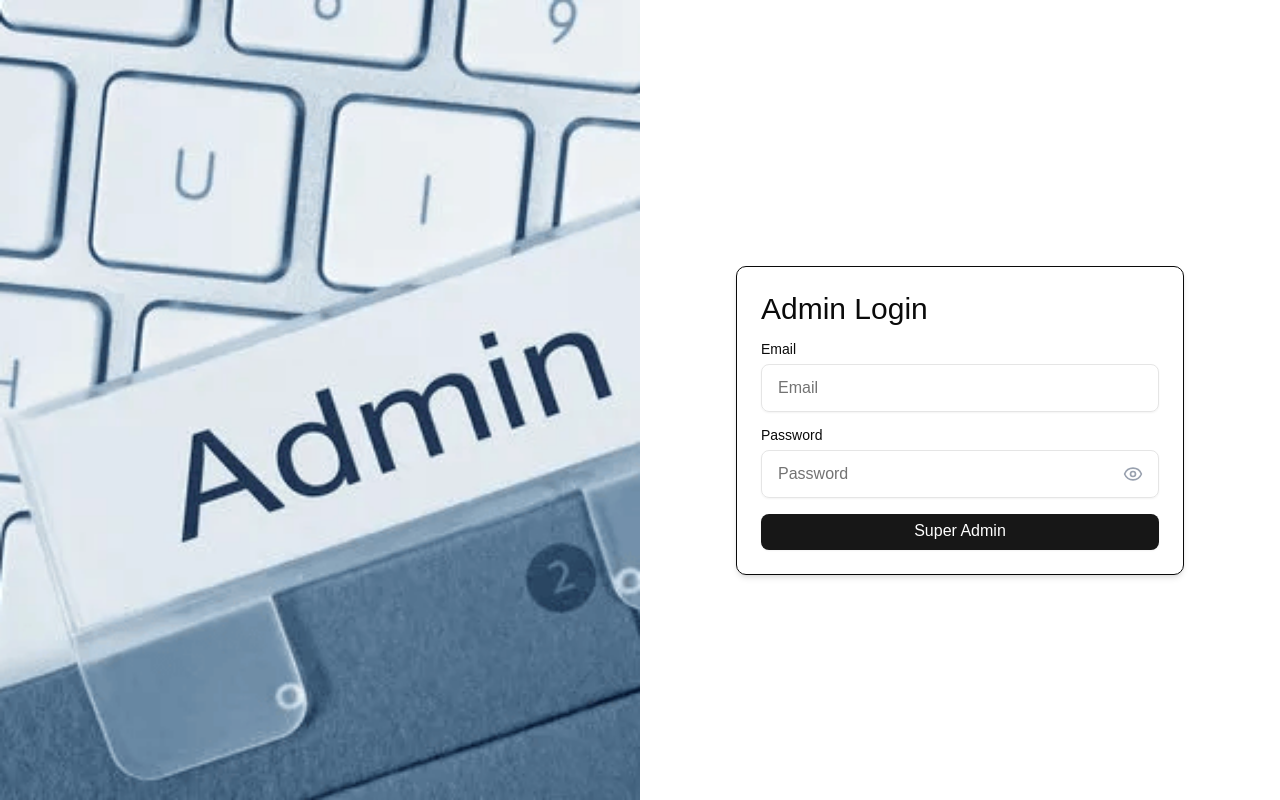
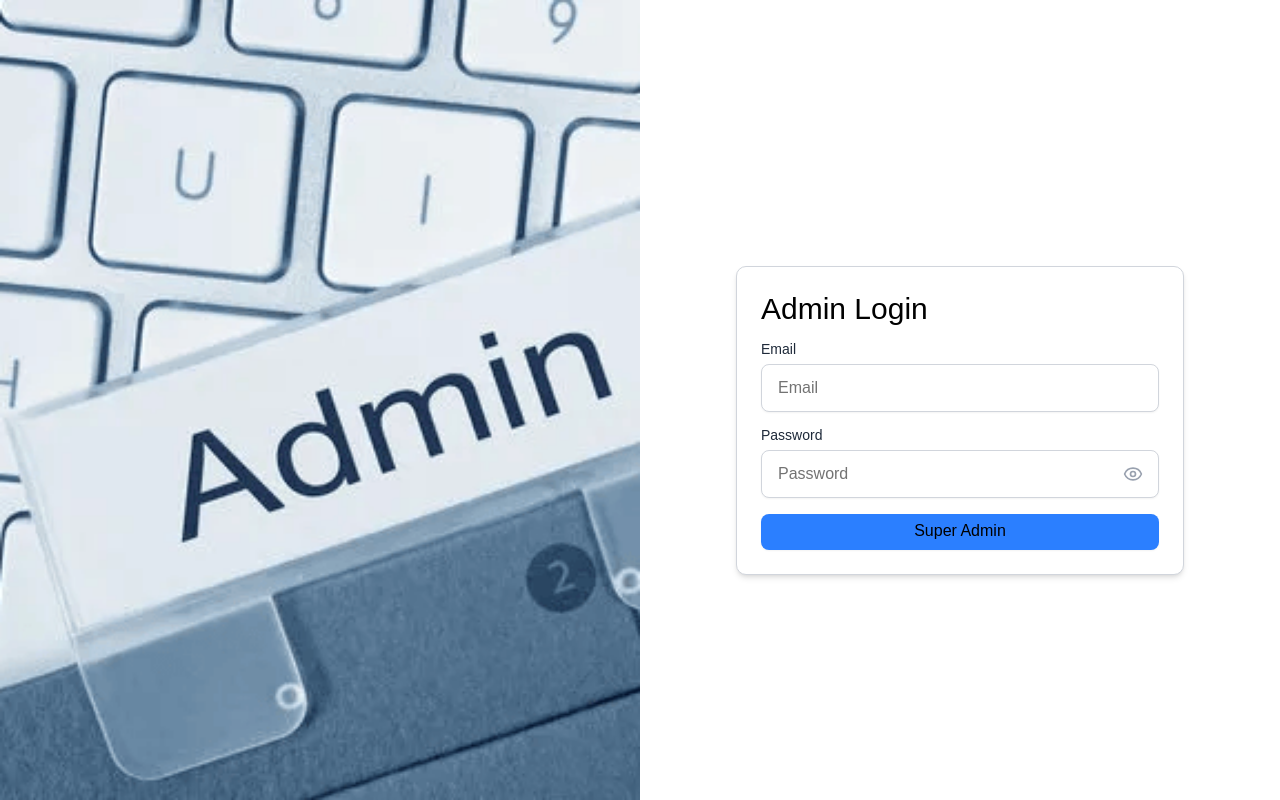
Before and after one commit to MIANSIT/shei-hoise-admin, a Next.js app: page / in a window 1280 px wide. Built offline with nearby package versions, Linux system fonts and the light colour scheme.

Commit message:
:bug: Fix: fixed dark and light

```diff
--- a/src/app/component/auth/Login.tsx
+++ b/src/app/component/auth/Login.tsx
@@ -9,11 +9,13 @@ import {
   LoginFormValues,
   loginSchema,
 } from "@/lib/utils/schemas/auth/login.schema";
+import { useTheme } from "@/lib/context/ThemeContext"; // ✅ import the theme hook
 
 export default function LoginPage() {
   const router = useRouter();
   const { success, error } = useSheiNotification();
   const { isAdminLoggedIn, hydrated, checkAuth } = useAuthStore();
+  const { theme } = useTheme(); // ✅ get the current theme
 
   useEffect(() => {
     const verify = async () => {
@@ -38,20 +40,29 @@ export default function LoginPage() {
 
   if (!hydrated) {
     return (
-      <div className='flex items-center justify-center min-h-screen text-black'>
+      <div
+        className={`flex items-center justify-center min-h-screen ${
+          theme === "dark" ? "text-white" : "text-black"
+        }`}
+      >
         Checking admin authentication...
       </div>
     );
   }
 
   return (
-    <div className='max-w-md mx-auto mt-10 p-6 border rounded-lg shadow-md'>
-      <h1 className='text-3xl font-bold mb-6'>Admin Login</h1>
+    <div
+      className={`max-w-md mx-auto mt-10 p-6 border rounded-lg shadow-md ${
+        theme === "dark" ? "bg-gray-900 text-white border-gray-700" : "bg-white text-black border-gray-300"
+      }`}
+    >
+      <h1 className="text-3xl font-bold mb-6">Admin Login</h1>
       <UserForm<LoginFormValues>
         schema={loginSchema}
         defaultValues={{ email: "", password: "" }}
         onSubmit={handleAdminLogin}
-        submitText='Super Admin'
+        submitText="Super Admin"
+        theme={theme} // ✅ pass the theme from context
       />
     </div>
   );
--- a/src/app/component/common/UserForm.tsx
+++ b/src/app/component/common/UserForm.tsx
@@ -1,6 +1,6 @@
 "use client";
 
-import { Path, useForm } from "react-hook-form";
+import { Path, useForm, SubmitHandler } from "react-hook-form";
 import { Button } from "@/app/component/ui/button";
 import { Input } from "@/app/component/ui/input";
 import { Label } from "@/app/component/ui/label";
@@ -17,39 +17,45 @@ interface UserFormProps<T extends Record<string, unknown>> {
   onSubmit: (values: T) => Promise<void>;
   hiddenFields?: Partial<Record<keyof T, boolean>>;
   footer?: {
-    text?: string; // e.g. "Don't have an account?"
-    linkText?: string; // e.g. "Sign up"
-    linkUrl?: string; // e.g. "/sign-up"
+    text?: string;
+    linkText?: string;
+    linkUrl?: string;
   };
   submitText: string;
+  theme: "light" | "dark";
 }
 
 export function UserForm<T extends Record<string, unknown>>({
-  schema,
   defaultValues,
   onSubmit,
   hiddenFields = {},
   footer,
   submitText,
+  theme,
 }: UserFormProps<T>) {
-  const form = useForm<T>(defaultValues);
+  const form = useForm<T>({
+    defaultValues,
+    mode: "onChange",
+  });
 
   const [showPassword, setShowPassword] = useState(false);
-  const [isLoading, setIsLoading] = useState(false);
 
-  const handleSubmit = async (values: T) => {
-    setIsLoading(true);
+  const handleSubmit: SubmitHandler<T> = async (values) => {
     try {
       await onSubmit(values);
       form.reset();
     } finally {
-      setIsLoading(false);
+      // react-hook-form sets isSubmitting automatically
     }
   };
 
   const renderError = (fieldName: keyof T) =>
     form.formState.errors[fieldName as Path<T>] ? (
-      <p className='text-sm text-destructive mt-1'>
+      <p
+        className={`text-sm mt-1 ${
+          theme === "dark" ? "text-red-400" : "text-red-600"
+        }`}
+      >
         {form.formState.errors[fieldName as Path<T>]?.message as string}
       </p>
     ) : null;
@@ -63,8 +69,11 @@ export function UserForm<T extends Record<string, unknown>>({
       .replace(/^./, (str) => str.toUpperCase());
 
     return (
-      <div key={String(key)} className='grid gap-2 relative'>
-        <Label htmlFor={String(key)} className='text-foreground'>
+      <div key={String(key)} className="grid gap-2 relative">
+        <Label
+          htmlFor={String(key)}
+          className={theme === "dark" ? "text-gray-200" : "text-gray-800"}
+        >
           {label}
         </Label>
         <div className={isPassword ? "relative" : ""}>
@@ -72,11 +81,15 @@ export function UserForm<T extends Record<string, unknown>>({
             {...form.register(key as Path<T>)}
             placeholder={label}
             type={isPassword ? (showPassword ? "text" : "password") : "text"}
-            disabled={isLoading}
-            className={isPassword ? "pr-14" : ""}
+            disabled={form.formState.isSubmitting}
+            className={`${
+              theme === "dark"
+                ? "bg-gray-800 text-gray-100 border-gray-600 placeholder-gray-400"
+                : "bg-white text-gray-900 border-gray-300 placeholder-gray-500"
+            } ${isPassword ? "pr-14" : ""}`}
           />
           {isPassword && (
-            <div className='absolute inset-y-0 right-2 flex items-center'>
+            <div className="absolute inset-y-0 right-2 flex items-center">
               <PasswordToggle
                 show={showPassword}
                 onToggle={() => setShowPassword(!showPassword)}
@@ -90,27 +103,37 @@ export function UserForm<T extends Record<string, unknown>>({
   };
 
   return (
-    <form onSubmit={form.handleSubmit(handleSubmit)} className='space-y-4'>
+    <form onSubmit={form.handleSubmit(handleSubmit)} className="space-y-4">
       {Object.keys(defaultValues).map((key) => renderField(key as keyof T))}
 
       <Button
-        type='submit'
-        className='w-full mt-2 relative overflow-hidden'
-        disabled={isLoading}
+        type="submit"
+        variant={theme === "dark" ? "dark" : "light"} // ✅ Theme-aware
+        size="default"
+        className="w-full mt-2 relative overflow-hidden"
+        disabled={!form.formState.isValid || form.formState.isSubmitting}
       >
-        {isLoading ? (
-          <SheiLoader size='sm' loaderColor='current' />
+        {form.formState.isSubmitting ? (
+          <SheiLoader size="sm" loaderColor="current" />
         ) : (
-          <span className='text-white'>{submitText}</span> // ✅ only text white
+          <span>{submitText}</span>
         )}
       </Button>
 
       {footer?.text && footer?.linkText && footer?.linkUrl && (
-        <p className='text-sm text-black text-center mt-2'>
+        <p
+          className={`text-sm text-center mt-2 ${
+            theme === "dark" ? "text-gray-300" : "text-gray-700"
+          }`}
+        >
           {footer.text}{" "}
           <Link
             href={footer.linkUrl}
-            className='text-foreground hover:underline'
+            className={`${
+              theme === "dark"
+                ? "text-blue-400 hover:underline"
+                : "text-blue-600 hover:underline"
+            }`}
           >
             {footer.linkText}
           </Link>
--- a/src/app/component/ui/button.tsx
+++ b/src/app/component/ui/button.tsx
@@ -8,18 +8,14 @@ const buttonVariants = cva(
   {
     variants: {
       variant: {
-        default:
-          "bg-primary text-primary-foreground shadow-xs hover:bg-primary/90",
-        greenish:
-          "bg-chart-2 text-white shadow-xs hover:bg-chart-2/90 focus-visible:ring-chart-2/20 dark:focus-visible:ring-chart-2/40 dark:bg-chart-2/60",
-        destructive:
-          "bg-destructive text-white shadow-xs hover:bg-destructive/90 focus-visible:ring-destructive/20 dark:focus-visible:ring-destructive/40 dark:bg-destructive/60",
-        outline:
-          "border bg-background shadow-xs hover:bg-accent hover:text-accent-foreground dark:bg-input/30 dark:border-input dark:hover:bg-input/50",
-        secondary:
-          "bg-secondary text-secondary-foreground shadow-xs hover:bg-accent",
-        ghost:
-          "hover:bg-accent hover:text-accent-foreground dark:hover:bg-accent/50",
+        default: "bg-primary text-primary-foreground shadow-xs hover:bg-primary/90",
+        dark: "bg-blue-600 text-white shadow-xs hover:bg-blue-500",
+        light: "bg-blue-500 text-black shadow-xs hover:bg-blue-600",
+        greenish: "bg-chart-2 text-white shadow-xs hover:bg-chart-2/90",
+        destructive: "bg-destructive text-white shadow-xs hover:bg-destructive/90",
+        outline: "border bg-background shadow-xs hover:bg-accent hover:text-accent-foreground dark:bg-input/30 dark:border-input dark:hover:bg-input/50",
+        secondary: "bg-secondary text-secondary-foreground shadow-xs hover:bg-accent",
+        ghost: "hover:bg-accent hover:text-accent-foreground dark:hover:bg-accent/50",
         link: "text-primary underline-offset-4 hover:underline",
         accent: "bg-accent text-accent-foreground shadow-xs hover:bg-accent/90",
       },
@@ -51,7 +47,7 @@ function Button({
 
   return (
     <Comp
-      data-slot='button'
+      data-slot="button"
       className={cn(buttonVariants({ variant, size, className }))}
       {...props}
     />
--- a/src/app/dashboard/layout.tsx
+++ b/src/app/dashboard/layout.tsx
@@ -4,75 +4,53 @@ import React, { useState, useEffect } from "react";
 import Image from "next/image";
 import Sidebar from "@/app/component/sidebar/Sidebar";
 import ProtectedRoute from "@/app/component/common/ProtectedRoute";
-import { PanelLeft, Sun, Moon } from "lucide-react";
 import Breadcrumb from "@/app/component/common/Breadcrumb";
 import { Toaster } from "@/app/component/ui/sheiSonner/sonner";
-import "@ant-design/v5-patch-for-react-19";
+import { PanelLeft, Sun, Moon } from "lucide-react";
 import { ConfigProvider, theme as antdTheme } from "antd";
+import { ThemeProvider, useTheme } from "@/lib/context/ThemeContext";
 
 interface DashboardLayoutProps {
   children: React.ReactNode;
 }
 
-export default function DashboardLayout({ children }: DashboardLayoutProps) {
+function LayoutContent({ children }: { children: React.ReactNode }) {
   const [isSidebarOpen, setIsSidebarOpen] = useState(true);
-  const [theme, setTheme] = useState<"light" | "dark">("light");
+  const { theme, toggleTheme } = useTheme();
 
   useEffect(() => {
-    // Sidebar responsiveness
     const handleResize = () => setIsSidebarOpen(window.innerWidth >= 768);
     handleResize();
     window.addEventListener("resize", handleResize);
-
-    // Load saved theme
-    const savedTheme = localStorage.getItem("theme") as "light" | "dark" | null;
-    if (savedTheme) {
-      setTheme(savedTheme);
-      document.documentElement.classList.toggle("dark", savedTheme === "dark");
-    }
-
-    return () => {
-      window.removeEventListener("resize", handleResize);
-    };
+    return () => window.removeEventListener("resize", handleResize);
   }, []);
-
-  // Toggle light/dark mode
-  const toggleTheme = () => {
-    const newTheme = theme === "light" ? "dark" : "light";
-    setTheme(newTheme);
-    localStorage.setItem("theme", newTheme);
-    document.documentElement.classList.toggle("dark", newTheme === "dark");
-  };
 
   return (
     <ProtectedRoute>
       <ConfigProvider
         theme={{
-          algorithm: theme === "dark" ? antdTheme.darkAlgorithm : antdTheme.defaultAlgorithm,
+          algorithm:
+            theme === "dark" ? antdTheme.darkAlgorithm : antdTheme.defaultAlgorithm,
           token: {
             colorPrimary: "#3b82f6",
             borderRadius: 8,
-          },
-          components: {
-            Menu: {
-              itemColor: theme === "dark" ? "#d1d5db" : "#374151",
-              itemHoverBg: theme === "dark" ? "#1f2937" : "#000000",
-              itemHoverColor: theme === "dark" ? "#e5e7eb" : "#e5e7eb",
-              itemSelectedBg: theme === "dark" ? "#374151" : "#000000",
-              itemSelectedColor: "#ffffff",
-              groupTitleColor: theme === "dark" ? "#d1d5db" : "#374151",
-            },
           },
         }}
       >
         <div
           className="min-h-screen flex flex-col"
-          style={{ background: "var(--background)", color: "var(--foreground)" }}
+          style={{
+            background: theme === "dark" ? "#111827" : "#f9fafb",
+            color: theme === "dark" ? "#e5e7eb" : "#111827",
+          }}
         >
           {/* Header */}
           <header
             className="flex items-center justify-between p-4 shadow-md"
-            style={{ background: "var(--card)", color: "var(--card-foreground)" }}
+            style={{
+              background: theme === "dark" ? "#1f2937" : "#ffffff",
+              color: theme === "dark" ? "#e5e7eb" : "#111827",
+            }}
           >
             <div className="flex items-center gap-2">
               <Image src="/logo.png" alt="Logo" width={40} height={40} />
@@ -81,7 +59,7 @@ export default function DashboardLayout({ children }: DashboardLayoutProps) {
               <button
                 onClick={() => setIsSidebarOpen((prev) => !prev)}
                 className="p-2 rounded hover:opacity-70 transition-transform duration-300"
-                style={{ background: "var(--muted)" }}
+                style={{ background: theme === "dark" ? "#374151" : "#f3f4f6" }}
               >
                 <PanelLeft
                   className={`w-5 h-5 transition-transform duration-300 ${
@@ -91,25 +69,18 @@ export default function DashboardLayout({ children }: DashboardLayoutProps) {
               </button>
             </div>
 
-            {/* Theme toggle */}
             <button
               onClick={toggleTheme}
               className="p-2 rounded hover:opacity-70"
-              style={{ background: "var(--muted)" }}
+              style={{ background: theme === "dark" ? "#374151" : "#f3f4f6" }}
             >
               {theme === "light" ? <Moon className="w-5 h-5" /> : <Sun className="w-5 h-5" />}
             </button>
           </header>
 
           <div className="flex flex-1">
-            {/* Sidebar */}
             <Sidebar collapsed={!isSidebarOpen} themeMode={theme} />
-
-            {/* Main content */}
-            <main
-              className="flex-1 relative"
-              style={{ background: "var(--background)", color: "var(--foreground)" }}
-            >
+            <main className="flex-1 relative p-4">
               <Toaster position="top-right" />
               <Breadcrumb />
               <div className="mt-4">{children}</div>
@@ -120,3 +91,11 @@ export default function DashboardLayout({ children }: DashboardLayoutProps) {
     </ProtectedRoute>
   );
 }
+
+export default function DashboardLayout({ children }: DashboardLayoutProps) {
+  return (
+    <ThemeProvider>
+      <LayoutContent>{children}</LayoutContent>
+    </ThemeProvider>
+  );
+}
--- /dev/null
+++ b/src/lib/context/ThemeContext.tsx
@@ -0,0 +1,43 @@
+"use client";
+
+import React, { createContext, useContext, useState, ReactNode, useEffect } from "react";
+
+type Theme = "light" | "dark";
+
+interface ThemeContextType {
+  theme: Theme;
+  toggleTheme: () => void;
+}
+
+const ThemeContext = createContext<ThemeContextType | null>(null);
+
+export function ThemeProvider({ children }: { children: ReactNode }) {
+  const [theme, setTheme] = useState<Theme>("light");
+
+  useEffect(() => {
+    const saved = localStorage.getItem("theme") as Theme | null;
+    if (saved) {
+      setTheme(saved);
+      document.documentElement.classList.toggle("dark", saved === "dark");
+    }
+  }, []);
+
+  const toggleTheme = () => {
+    const newTheme: Theme = theme === "light" ? "dark" : "light";
+    setTheme(newTheme);
+    localStorage.setItem("theme", newTheme);
+    document.documentElement.classList.toggle("dark", newTheme === "dark");
+  };
+
+  return (
+    <ThemeContext.Provider value={{ theme, toggleTheme }}>
+      {children}
+    </ThemeContext.Provider>
+  );
+}
+
+export function useTheme() {
+  const context = useContext(ThemeContext);
+  if (!context) throw new Error("useTheme must be used within ThemeProvider");
+  return context;
+}
```
Also changed, not shown: src/app/component/sidebar/Sidebar.tsx (+9 -8 lines), src/app/component/sidebar/SidebarBrand.tsx (+5 -4 lines), src/app/component/sidebar/SidebarMenu.tsx (+9 -6 lines), src/app/component/sidebar/SidebarProfile.tsx (+17 -49 lines), src/app/layout.tsx (+5 -2 lines).
